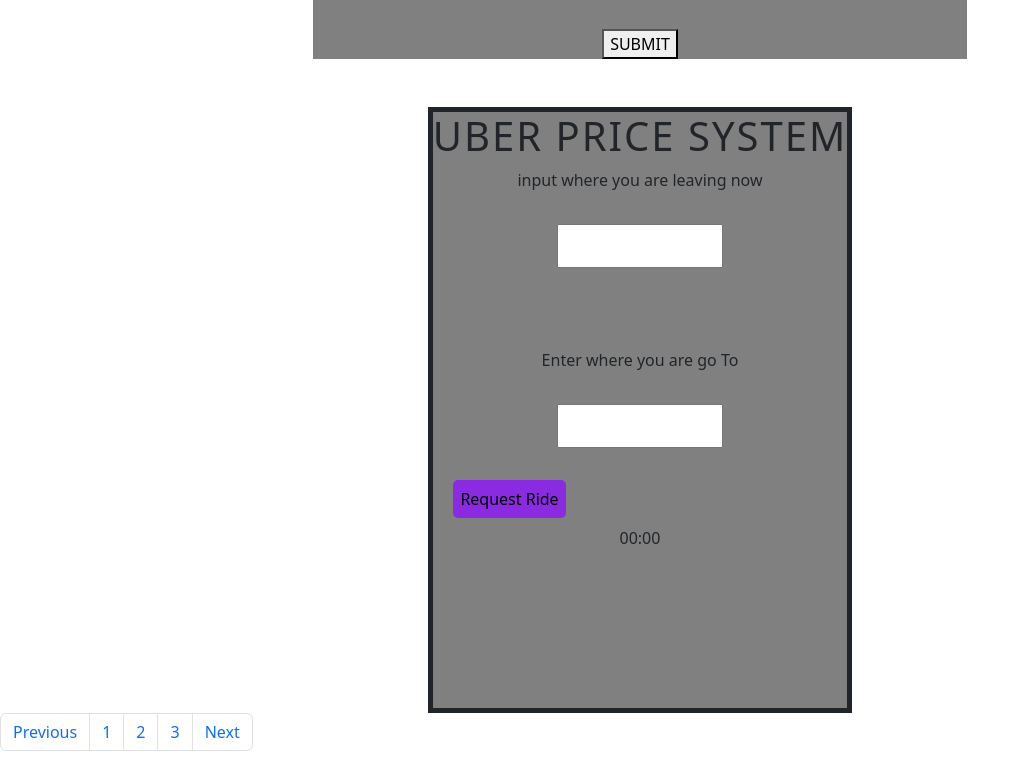
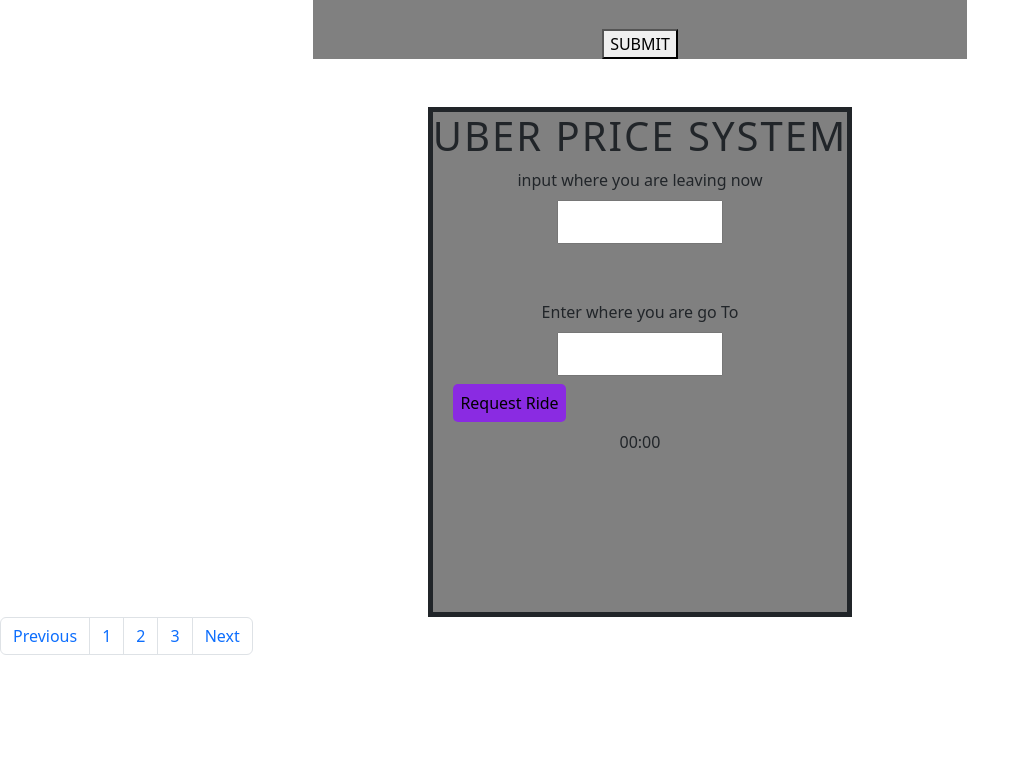
Before and after one commit to Ayodejimalik/red, a plain HTML site: page eed.HTML in a window 1280 px wide. Shown: the part 1838-2605 px from the top of the page, without its empty margins (0-1030 px from the left). After the commit the page ends 2509 px from the top, so only its background shows below. Drawn offline with nearby package versions, Linux system fonts and the light colour scheme.

Commit message:
new saprk

```diff
--- a/eed.HTML
+++ b/eed.HTML
@@ -382,12 +382,12 @@
         <!-- uber price -->
         <div id="SYSTEM">
             <h1 id="UBER">UBER PRICE SYSTEM </h1>
-            <label for="" id="wehh">input where you are leaving now</label><br><br>
-            <input type="text" id="weh" value=""oninput= "het()" ><br><br><br>
-            <span id="spat" style="color: red;"></span><br>
+            <label for="" id="wehh">input where you are leaving now</label><br>
+            <input type="text" id="weh" value=""oninput= "validatehet()" ><br>
+            <span id="spat" style="color: red;"></span><br><br>
 
-            <label for="" id="goo">Enter where you are go To</label><br><br>
-            <input type="text" id="go" value="" oninput="hey()"><br><br>
+            <label for="" id="goo">Enter where you are go To</label><br>
+            <input type="text" id="go" value="" oninput="validatehey()"><br>
             <span id="collect" style="color: red;"></span>
             <div id="btn">
                 <button id="btnstart" style="background-color: blueviolet;">Request Ride</button>
@@ -407,7 +407,7 @@
                     </tr>
 
                     <tr>
-                        <td>Payable amount</td>
+                        <td>Time spent</td>
                         <td id="used"></td>
                     </tr>
                     <tr>
@@ -744,7 +744,8 @@
                 btncontinue.style.visibility = 'visible';
                 btncontinue.style.position = 'relative'
                 btnpause.style.visibility = 'hidden'
-
+                collect.style.display = 'none'
+                spat.style.display = 'none'
                 show.innerHTML = 'please wait a moment the journey will continue soon be patient'
 
             }
@@ -771,7 +772,6 @@
                 tab.style.visibility = 'visible';
                 show.style.visibility = 'hidden';
                 UBER.style.display = 'none';
-                SYSTEM.style.width = '20%';
                 vis.style.alignItems = 'center';
                 vis.style.justifyContent = 'center';
 
```
